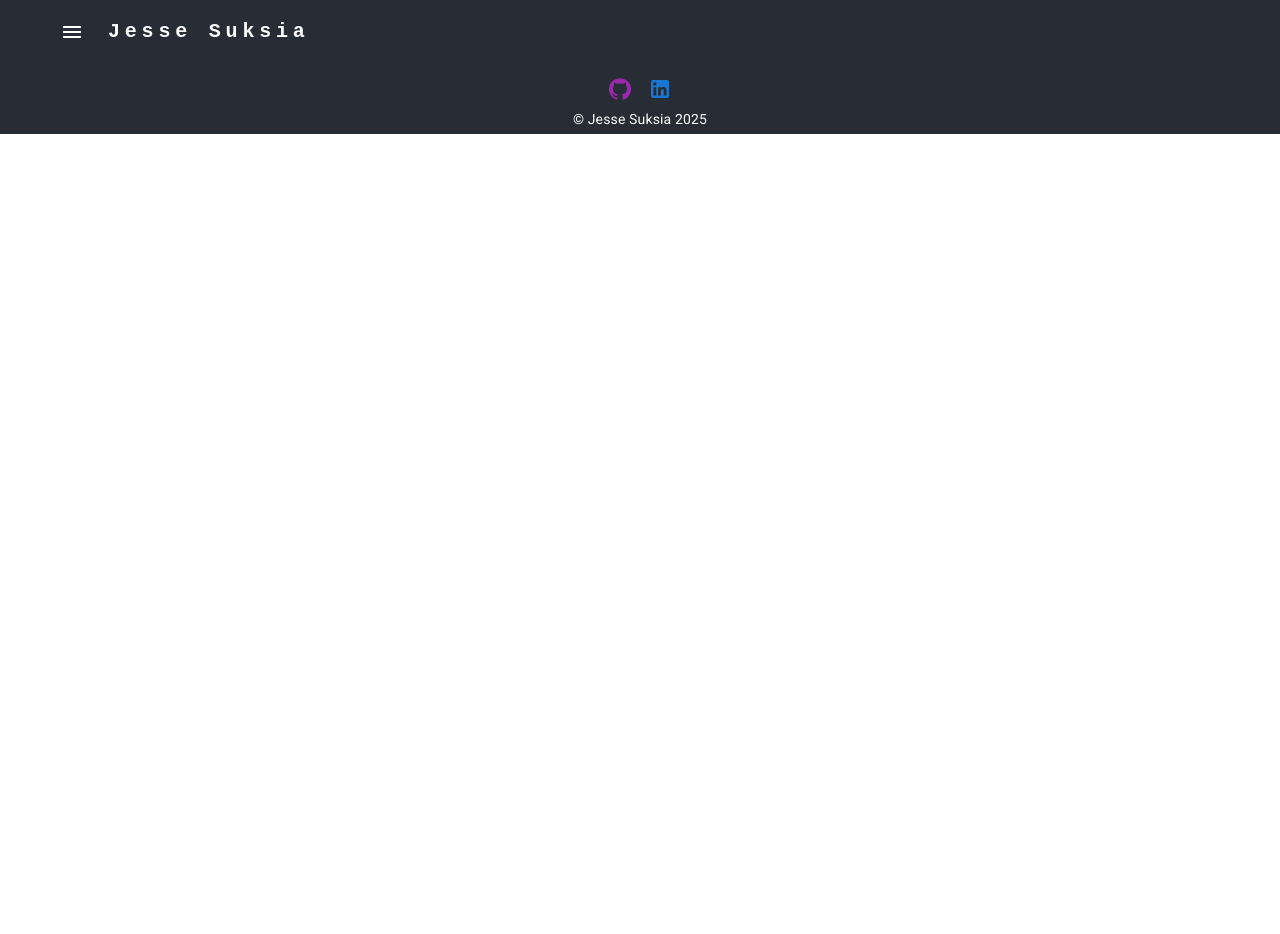
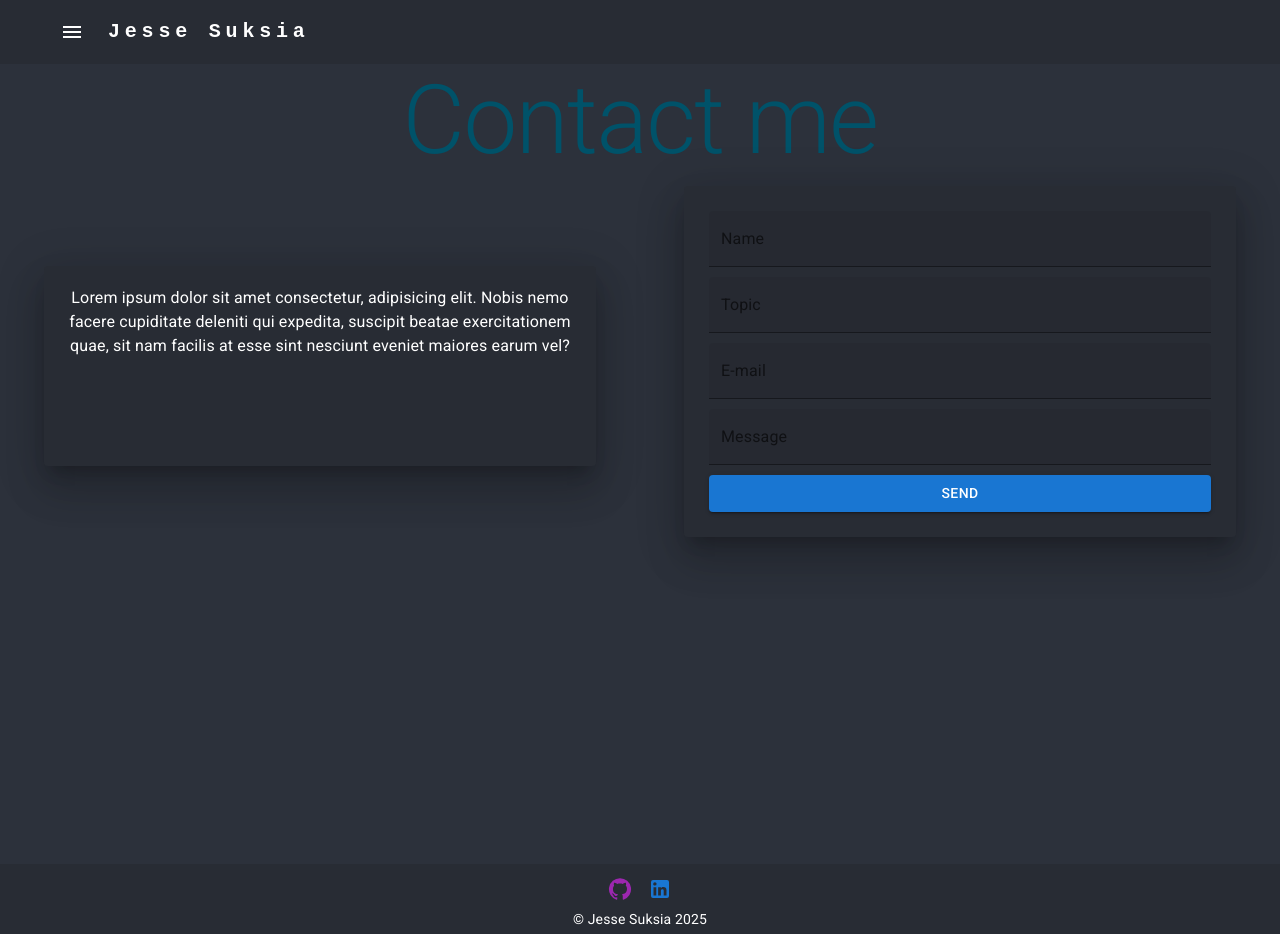
Before and after one commit to suksiaj/omat_sivut, a React (Create React App) app: page /contact in a window 1280 px wide. Before the commit the page ends 800 px from the top, so only its background shows below. Built offline with nearby package versions, Linux system fonts and the light colour scheme.

Commit message:
Contact sivu ja rakenne

```diff
--- a/src/App.css
+++ b/src/App.css
@@ -87,7 +87,6 @@
 
 .Page-content {
   display: flex;
-  flex-direction: column;
   align-items: center;
   justify-content: center;
   width: 50vw;
--- a/src/App.tsx
+++ b/src/App.tsx
@@ -9,6 +9,7 @@ import Software from './routes/sofware';
 import Bio from './routes/bio';
 import Menubar from './components/menubar';
 import Footer from './components/footer';
+import Contact from './routes/contact';
 
 
 const App: React.FC = (): React.ReactElement => {
@@ -25,6 +26,7 @@ const App: React.FC = (): React.ReactElement => {
       <Route path='/games' element={<Games />} />
       <Route path='/software' element={<Software />} />
       <Route path='/bio' element={<Bio />} />
+      <Route path='/contact' element={<Contact/>}/>
     </Routes>
 
     <Footer/>
--- /dev/null
+++ b/src/routes/contact.tsx
@@ -0,0 +1,46 @@
+import { Box, Button, Grid, Paper, TextField, Typography } from '@mui/material';
+import '../App.css';
+import { formStyle, paperStyle } from '../styles/styles';
+
+const Contact: React.FC = (): React.ReactElement => {
+    return (
+        <div className="Page">
+            <div className="Page-title">
+                <Typography variant="h1">Contact me</Typography>
+            </div>
+
+            <Grid container direction='row' justifyContent='center' alignItems='center'>
+            <div className="Page-content">
+                <Paper
+                    elevation={24}
+                    variant='elevation'
+                    sx={paperStyle}>
+                    <Typography>
+                        Lorem ipsum dolor sit amet consectetur, adipisicing elit. Nobis nemo facere
+                        cupiditate deleniti qui expedita, suscipit beatae exercitationem quae, sit nam
+                        facilis at esse sint nesciunt eveniet maiores earum vel?
+                    </Typography>
+                </Paper>
+                </div>
+                <div className="Page-content">
+
+                <Paper
+                    elevation={24}
+                    variant='elevation'
+                    sx={formStyle}>
+
+                    <TextField id="name" label="Name" variant="filled" sx={{ margin: "5px" }} />
+                    <TextField id="topic" label="Topic" variant="filled" sx={{ margin: "5px" }} />
+                    <TextField id="email" label="E-mail" variant="filled" sx={{ margin: "5px" }} />
+                    <TextField id="message" label="Message" variant="filled" sx={{ margin: "5px" }} />
+
+                    <Button variant="contained" sx={{ margin: "5px" }}>Send</Button>
+
+                </Paper>
+
+            </div>
+            </Grid>
+        </div>
+    )
+}
+export default Contact;
--- a/src/styles/styles.tsx
+++ b/src/styles/styles.tsx
@@ -7,3 +7,16 @@ export const paperStyle = {
     color: 'white',
     minHeight: '20vh'
 };
+
+export const formStyle = {
+    margin: '10px',
+    width: '80%',
+    textAlign: 'center',
+    padding: '20px',
+    backgroundColor: "#282c34",
+    color: 'white',
+    minHeight: '20vh',
+    display: 'flex',
+    flexDirection: 'column',
+
+}
```
Also changed, not shown: src/routes/security.tsx (line endings or trailing spaces).
